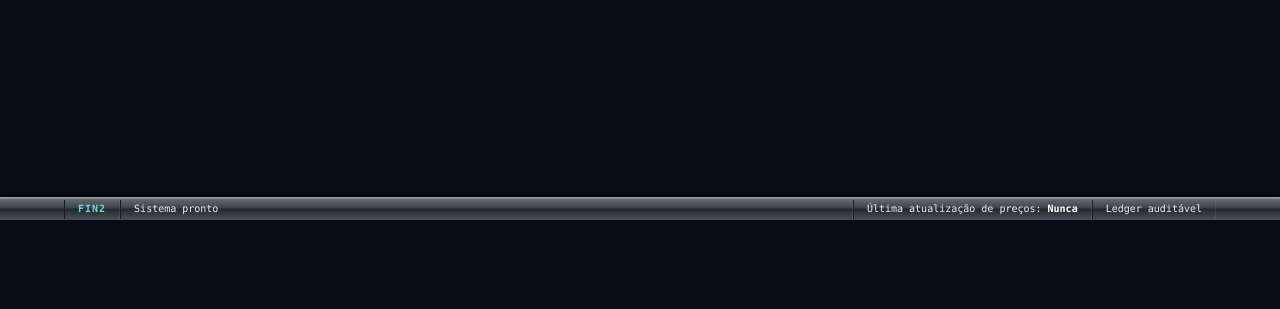
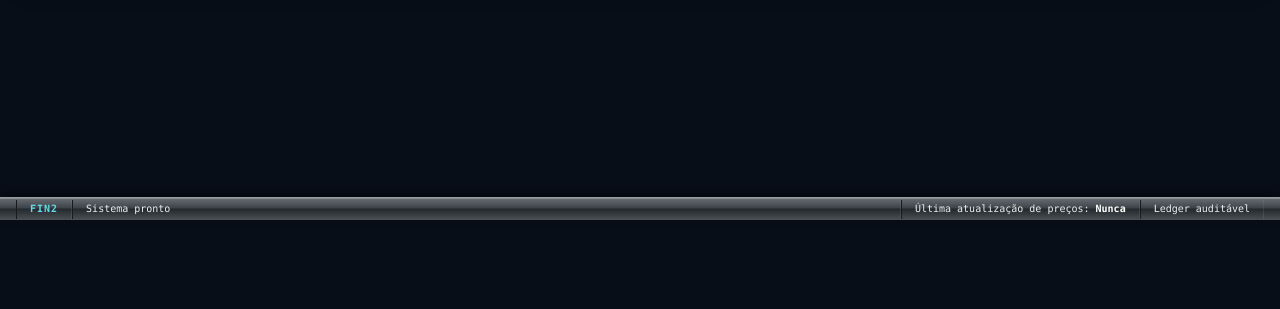
Before and after one commit to omcsilva/Fin2, a Django app: template templates/dashboard/cash.html in a window 1280 px wide. Shown: the part 491-800 px from the top of the page. Run offline with Django 5.2, Linux system fonts and the light colour scheme; the template is opened without the code that fills it, so the values that code supplies are empty.

Commit message:
Align status bar edges with content margins

```diff
--- a/static/fin2.css
+++ b/static/fin2.css
@@ -266,7 +266,7 @@ td{padding-block:6.5px}
 .submenu{padding-block:2px}
 .main-menu .submenu a{padding-block:5px}
 nav.panel>a{padding-block:4px}
-.status-bar{min-height:23px}
+.status-bar{min-height:23px;padding-inline:1.25vw}
 .status-bar>span{padding-block:3.5px}
 
 /* Compact controls without changing text size or horizontal spacing. */
```
